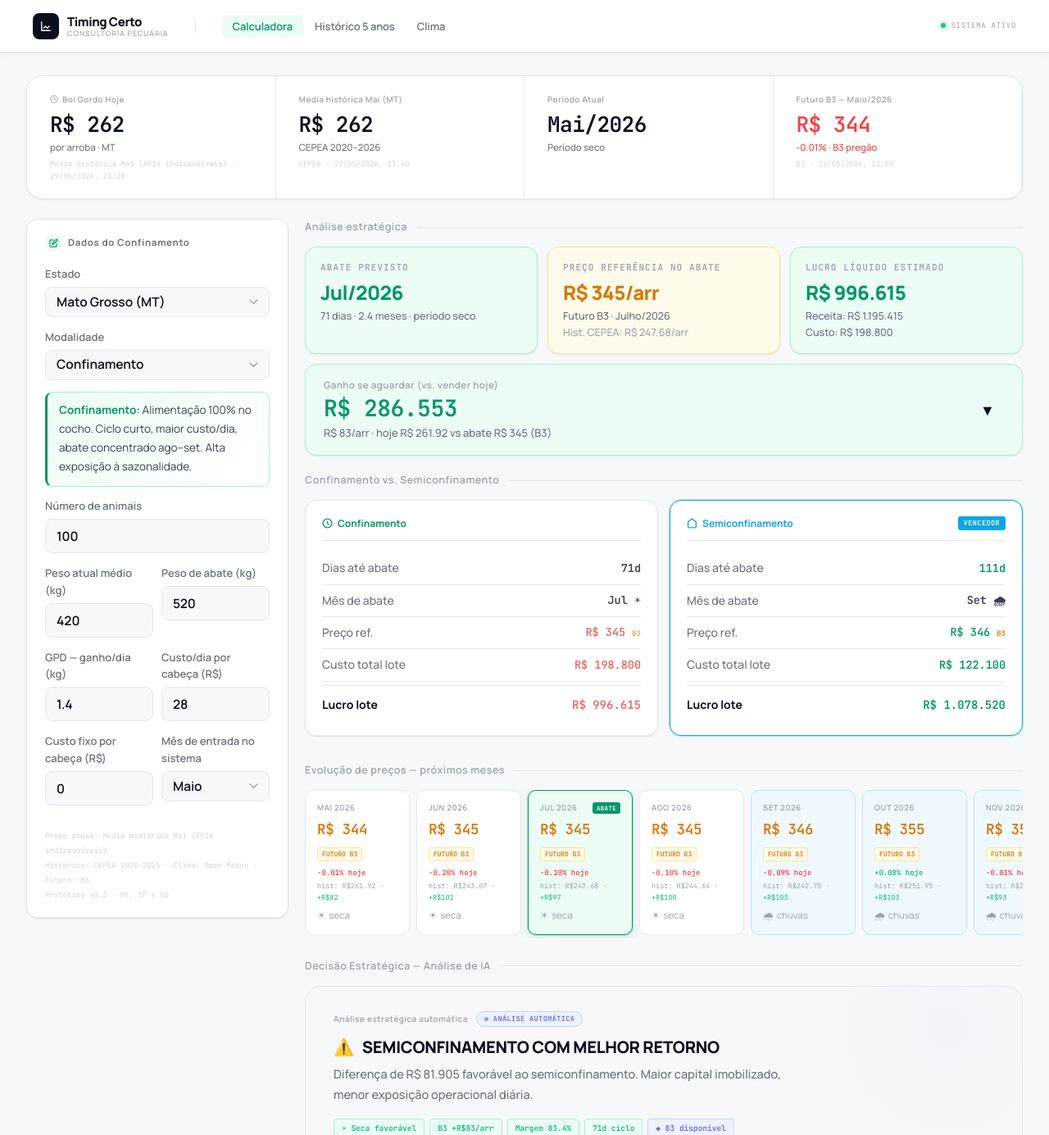
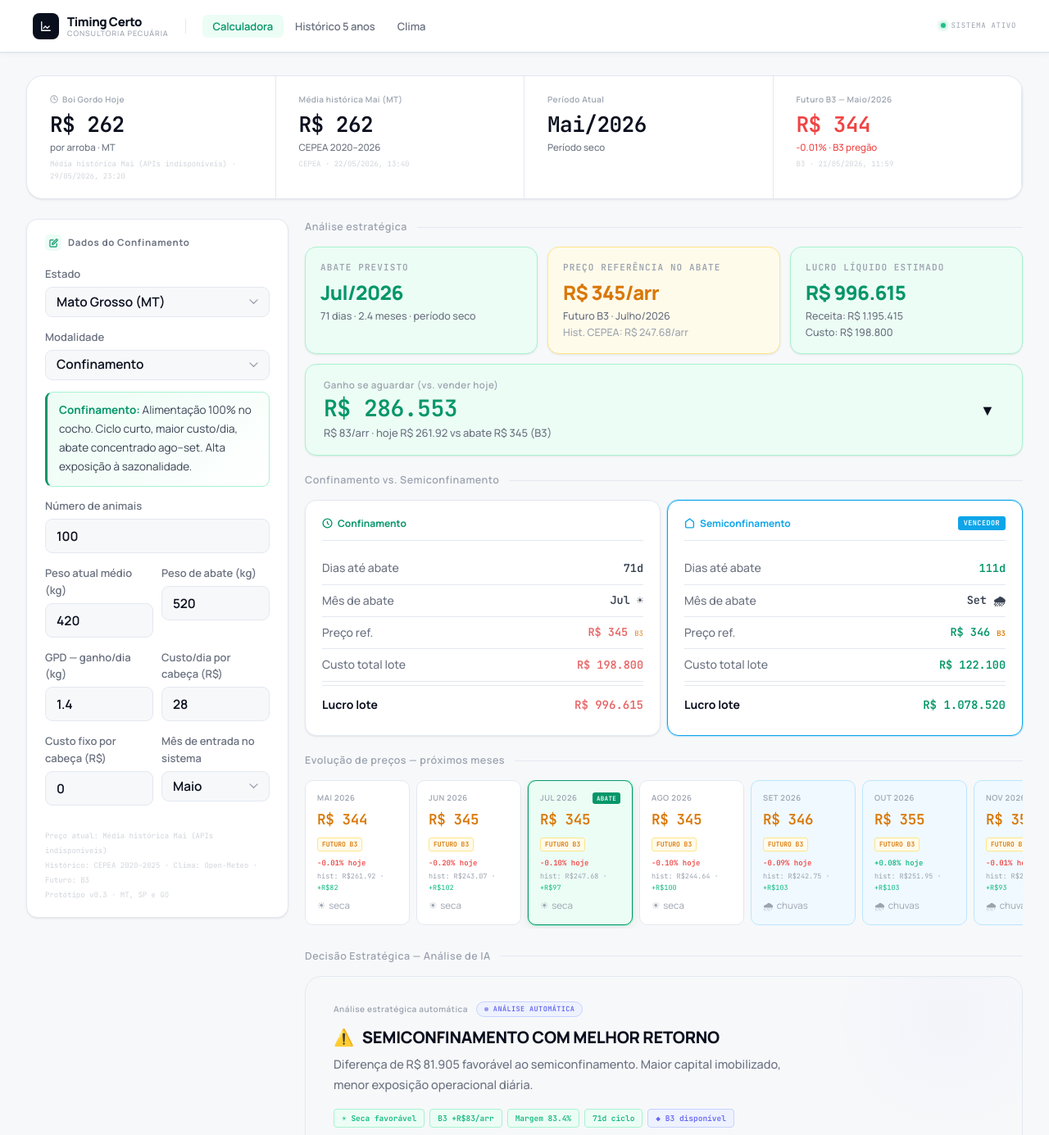
Before and after one commit to phberticellihorn-bot/TimingCerto, a Flask app: page / in a window 1280 px wide. Shown: the top 1385 px of the page at 82% size. Run offline with Flask 3, Linux system fonts and the light colour scheme; data that the repository does not hold is empty.

Commit message:
Update index.html

```diff
--- a/templates/index.html
+++ b/templates/index.html
@@ -142,7 +142,7 @@ nav {
   display: flex;
   align-items: center;
   padding: 0 40px;
-  gap: 32px;
+  gap: 20px;
   position: sticky;
   top: 0;
   z-index: 200;
@@ -900,8 +900,8 @@ nav {
 ════════════════════════════════════════════ */
 .bottom-grid {
   display: grid;
-  grid-template-columns: 1fr 1.4fr;
-  gap: 32px;
+  grid-template-columns: 1.25fr 1fr;
+  gap: 20px;
   align-items: start;
 }
 .bottom-grid > * { min-width: 0; }
@@ -913,7 +913,7 @@ nav {
 .strat-comp-cards {
   display: grid;
   grid-template-columns: 1fr 1fr;
-  gap: 14px;
+  gap: 8px;
 }
 .sc-card {
   background: var(--surface);
@@ -1705,10 +1705,8 @@ function renderResultado(d) {
       <!-- EVOLUÇÃO DE PREÇOS TIMELINE -->
       <div style="min-width:0;overflow:hidden">
         <div class="sec-label">Evolução de preços — próximos meses</div>
-        <div style="overflow:hidden;width:100%">
-          <div class="timeline-grid">
-            ${tlCardsHtml}
-          </div>
+        <div class="timeline-grid">
+          ${tlCardsHtml}
         </div>
       </div>
 
```
